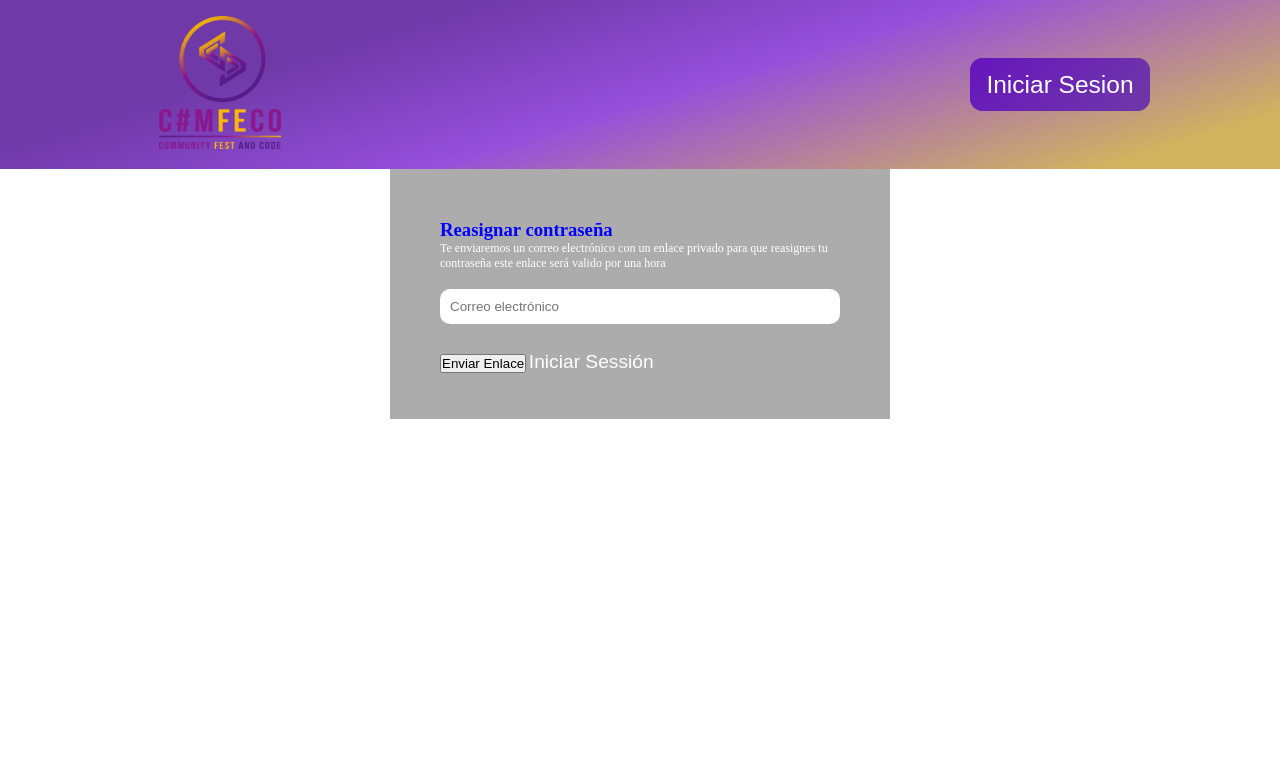
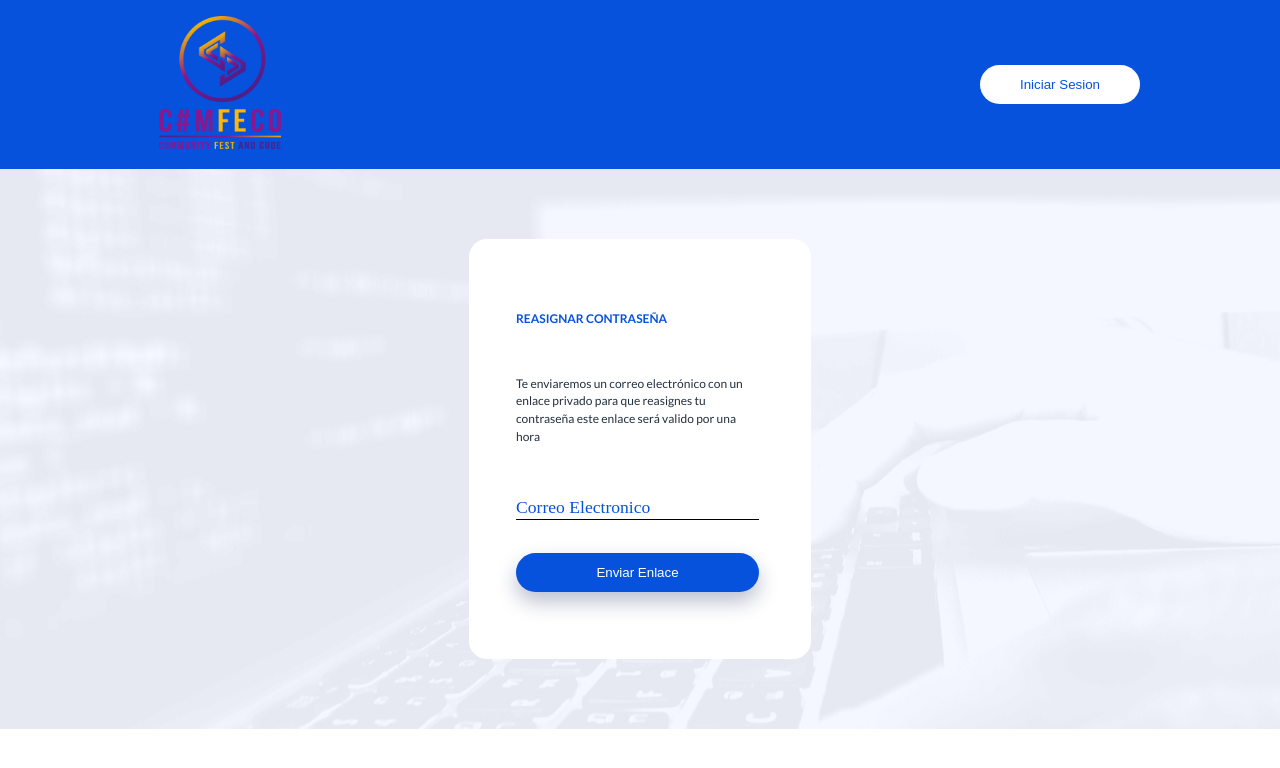
Before and after one commit to Comunidad-de-Programadores/team-react-2-comfeco, a React (Create React App) app: page /auth/recuperar in a window 1280 px wide. Shown: the top 768 px of the page. Built offline with nearby package versions, Linux system fonts and the light colour scheme; a web font is replaced by a local one.

Commit message:
Recuperar-Page, estilos agregados

```diff
--- a/src/components/Navegacion.js
+++ b/src/components/Navegacion.js
@@ -35,7 +35,7 @@ const Navegacion = ({ children, Userdata }) => {
                {/* ME GUSTARIA PONER TODO ESTO LOGICA EN UN FUNCIONAL COMPONENT PERO
              ME DA ERROR CON TIEMPO LO VOY VER */}
                {!isLogin && (
-                  <button className="btn btn-purple" onClick={handleLogin}>
+                  <button className="btn btn-white" onClick={handleLogin}>
                      Iniciar Sesion
                   </button>
                )}
--- a/src/components/auth/Recuperar.js
+++ b/src/components/auth/Recuperar.js
@@ -2,46 +2,74 @@ import React from 'react';
 import validator from 'validator';
 import { useForm } from 'react-hook-form';
 import Navegacion from '../Navegacion';
+import { useState } from 'react';
 
 export const Recuperar = () => {
+
+   const [alerta, setAlerta] = useState({
+      alert: false,
+      msg: 'Este campo es requerido'
+   });
+
+
+
    const { register, handleSubmit, watch, errors } = useForm();
    const onSubmit = (data) => {
+      console.log(register.length)
       console.log(data);
       console.log(validator.isEmail(data.email));
+      if(!validator.isEmail(data.email)){
+         console.log("alerta activada")
+         setAlerta({
+            alert: true,
+            msg: 'Ingresar un correo valido'
+         });
+      }
+
    };
-   console.log(watch('example')); // watch input value by passing the name of it
+
+   const handleCorreo = (e) => {
+
+      if(e.target.value.length > 0 ){
+         setAlerta({
+            alert: false,
+            msg: 'Este campo es requerido',
+         });
+
+      }
+
+   }
 
    return (
       <Navegacion Userdata={{ email: '', isLogin: false }}>
          {
-            <div className="container">
-               <div className="sub-container">
-                  <h3 className="title">Reasignar contraseña</h3>
-                  <p className="paragraph">
+            <div className="recuperar">
+               <div className="recuperar__container">
+                  <h3 className="recuperar__title">Reasignar contraseña</h3>
+                  <p className="recuperar__paragraph">
                      Te enviaremos un correo electrónico con un enlace privado
                      para que reasignes tu contraseña este enlace será valido
                      por una hora
                   </p>
                   <form onSubmit={handleSubmit(onSubmit)}>
-                     <br />
-                     <input
-                        className="input-container"
-                        placeholder="Correo electrónico"
-                        name="email"
-                        ref={register({ required: true })}
-                     />
-                     <br />
-                     <br />
-                     {errors.email && (
-                        <div style={{ marginBottom: 7 }}>
-                           <span>Este campo es requerido</span>
-                        </div>
-                     )}
-                     <div className="colum">
-                        <button className="btn-send" type="submit">
+                     <label className="recuperar__correo">
+                        <input
+                           placeholder=" "
+                           name="email"
+                           autoComplete="off"
+                           onChange={handleCorreo}
+                           ref={register({ required: true })}
+                        />
+                        <span className={alerta.alert ? '--active': ''}>Correo Electronico</span>
+                     </label>
+
+                     <div className= {`recuperar__alerta${alerta.alert ? '--active': ''}`}>
+                        <span>{alerta.msg}</span>
+                     </div>
+                     <div className="recuperar__enlace">
+                        <button className="btn btn-blue" type="submit">
                            Enviar Enlace
                         </button>
-                        <button className="btn-login">Iniciar Sessión</button>
                      </div>
                   </form>
                </div>
--- a/src/styles/abstracts/_fonts.scss
+++ b/src/styles/abstracts/_fonts.scss
@@ -1 +1,3 @@
 @import url('https://fonts.googleapis.com/css2?family=Lexend+Mega&display=swap');
+
+@import url('https://fonts.googleapis.com/css2?family=Lato:wght@400;700&display=swap');
--- a/src/styles/abstracts/_variables.scss
+++ b/src/styles/abstracts/_variables.scss
@@ -1,9 +1,16 @@
-// 6f39a7 (43)
-//944fdb (53)
-// ffe499 (90)
 
-$color-gradiente-header: linear-gradient(163deg, rgba(111,57,167,1) 26%, rgba(148,79,219,1) 53%, rgba(209,179,95,1) 90%);
+
+$color-header: #0652DD;
 
 
 
 $gradientBtn-login: rgba(111,57,167,1) 26%, rgba(148,79,219,1) 53%;
+
+$color-1: #222F3E;
+$color-2: #0C2461;
+
+$color-3: #808080;
+$color-blue: #0652DD;
+$color-5: #C4C4C4;
+$color-6: #767676;
+$color-7: #FFFFFF;
--- a/src/styles/components/_btn.scss
+++ b/src/styles/components/_btn.scss
@@ -1,128 +1,24 @@
-.btn {
-    position: relative;
-    overflow: hidden;
-    transition: 800ms ease all;
-    border: none;
-    padding: 0.8rem 1rem;
-    border-radius: 0.8rem;
-    font-size: calc(1rem + 0.66667vw);
-
-    &::before {
-        content: '';
-        position: absolute;
-        z-index: -1;
-        left: 0;
-        top: 0;
-        width: 100%;
-        height: 100%;
-        // background: $backColor-btn6;
-        // @include gradiente(315deg, 30b945);
-        // background: #30b945;
-        background: linear-gradient(315deg, #6f39a7 0%, #6615bd 100%);
-        transition: all 0.4s ease;
-
-    }
-
-    &:hover {
-        cursor: pointer;
-        background-color: transparent;
-        color: white;
-
-    }
-
-    &:hover::before {
-        transform: scale(2) rotate(180deg);
-    }
 
 
 
+
+.btn {
+
+    color: white;
+    border-radius: 20px;
+    opacity: 1;
+    padding: 12px 30px;
+    border: none;
 }
 
-.btn-purple {
-    background: #68438f;
-    color: white;
-    z-index: 3;
+.btn-blue{
+    background-color: $color-blue;
+    box-shadow: 0px 10px 20px #10245D48;
 }
 
-// .btn {
-//    width: 50%;
-//    padding: 2.5%;
-//    color: white;
-//    transition: all 0.2s;
-//    &-send {
-//       background-color: grey;
-//       border-radius: 10px;
-//       border: solid 0px;
-//       &:hover {
-//          background-color: rgb(255, 255, 255);
-//          color: rgb(0, 0, 0);
-//       }
-//    }
-//    &-login {
-//       text-align: right;
-//       border: solid 0px;
-//       background-color: rgb(172, 172, 172);
-//       outline: none;
-//       &:hover {
-//          color: rgb(0, 86, 245);
-//       }
-//    }
-// }
+.btn-white{
+    color: $color-blue;
+    padding: 12px 40px;
+    background-color: white;
 
-
-.btn-login {
-    padding: 0;
-    border: none;
-    box-shadow: none;
-    position: relative;
-
-    perspective: 230px;
-    width: 130px;
-    height: 40px;
-    background: transparent;
-    color: white;
-    font-size: 1.2rem;
-
-
-    span {
-        display: flex;
-        margin:0;
-        align-items: center;
-        border-radius: 5px;
-
-        position: absolute;
-        top: 0;
-        width: 100%;
-        height: 100%;
-
-        background: linear-gradient(160deg, $gradientBtn-login);
-        justify-content: center;
-
-        &:first-child{
-            transform: rotateX(90deg);
-            transform-origin: 50% 50% -20px;
-        }
-        &:last-child{
-            transform: rotateX(0deg);
-            transform-origin: 50% 50% -20px;
-        }
-
-        transition: all .3s;
-
-    }
-
-
-    &:hover{
-
-        span{
-            &:first-child{
-                transform: rotateX(0deg);
-            }
-
-            &:last-child{
-                transform: rotateX(-90deg);
-                color: transparent;
-            }
-        }
-    }
 }
--- a/src/styles/components/_recuperar.scss
+++ b/src/styles/components/_recuperar.scss
@@ -1,31 +1,111 @@
-.container {
-   background-color: rgb(172, 172, 172);
-   width: 500px;
-   height: 250px;
-   margin: 0 auto;
+.recuperar {
+
+   background-image: url('../../assets/fondo-login.jpeg');
+   background-position: center center;
+   background-repeat: no-repeat;
+   background-size: cover;
+
+   display: flex;
+   justify-content: center;
+   align-items: center;
+
+   height: 70vh;
+   width: 100%;
+
+   &__container {
+
+      display: flex;
+      flex-direction: column;
+      align-items: flex-start;
+      justify-content: space-around;
+      background-color: white;
+
+      border-radius: 18px;
+
+      padding: 47px 52px 43px 47px;
+      height: 75%;
+      width: 342px;
+
+   }
+
+
+   &__title {
+
+      color: #0652DD;
+      font-size: 12px;
       text-align: left;
+      text-transform: uppercase;
+      font-family: 'Lato', sans-serif;
    }
-.sub-container {
-   width: 90%;
-   height: 75%;
-   padding-top: 10%;
-   padding-left: 10%;
+
+   &__paragraph {
+
+      text-align: left;
+      font-size: 12px;
+
+      color: #222F3E;
+      font-family: 'Lato', sans-serif;
+      line-height: 1.1rem;
+
    }
-.title {
-   color: blue;
+
+   form {
+      width: 100%;
+
    }
-.paragraph {
-   color: white;
-   font-size: 12px;
+
+   &__correo {
+
+      position: relative;
+
+      input {
+         width: 100%;
+         padding: 5px 0;
+
+         border: none;
+         border-bottom: 1px solid black;
       }
-.input-container {
-   width: 100%;
-   padding: 10px;
-   height: 25%;
-   border-radius: 10px;
-   border: solid 0px;
-   color: rgb(79, 79, 79);
+
+      span {
+         position: absolute;
+         top: 0px;
+         left: 0px;
+
+         color: $color-blue;
+         font-size: 1.1rem;
+
+         opacity: 1;
+         pointer-events: none;
+         transition: all 250ms cubic-bezier(0, 0, .15, 1) 100ms;
+
       }
-.colum {
+
+      input:focus+span, .--active{
+         top: -18px;
+         left: 0;
+         font-size: 0.7rem;
+      }
+
+
+   }
+
+   &__alerta {
+      margin-top: 0.3rem;
+      color: transparent;
+      font-size: 0.8rem;
+   }
+
+   &__alerta--active {
+      margin-top: 0.3rem;
+      color: red;
+      font-size: 0.8rem;
+   }
+
+   &__enlace {
+      margin-top: 0.8rem;
+
+      button {
          width: 100%;
       }
+   }
+}
--- a/src/styles/layouts/_navigation.scss
+++ b/src/styles/layouts/_navigation.scss
@@ -5,7 +5,7 @@ header{
 .navegacion {
 
 
-    background: $color-gradiente-header;
+    background: $color-header;
     display: grid;
     grid-template-columns: repeat(auto-fit, minmax(300px, 1fr));
     grid-template-rows: repeat(1, minmax(100px, min-content));
```
Also changed, not shown: src/assets/fondo-login.jpeg (added). Lines whose indentation alone changed are shown as unchanged.
